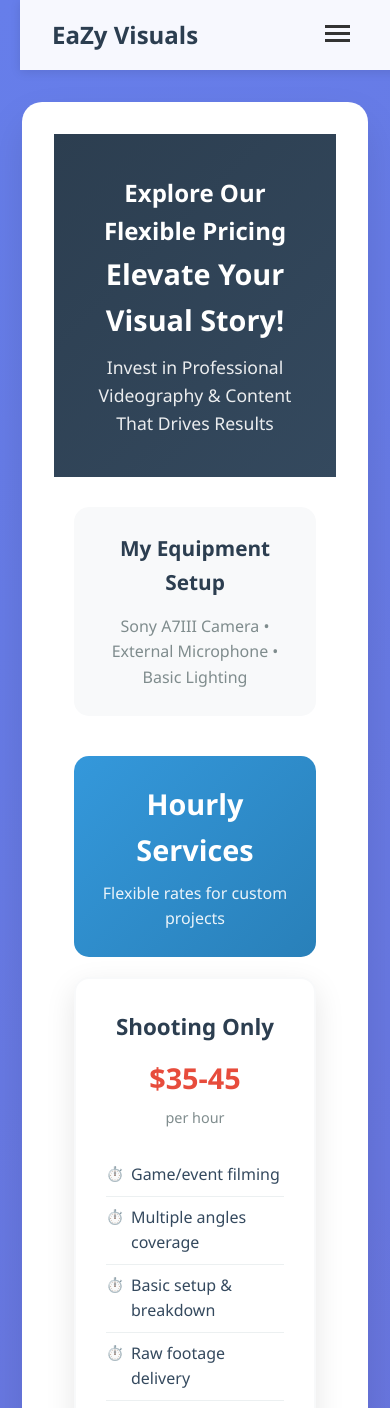
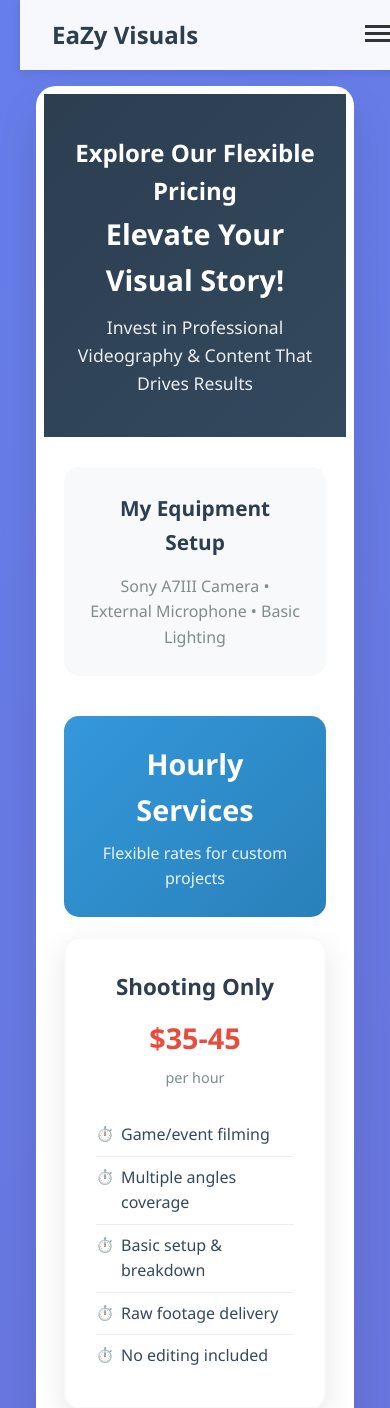
Before and after one commit to ZanderDent/Eazy-visuals, a Flask app: page / in a window 390 px wide. Shown: the top 1408 px of the page. Run offline with Flask 3, Linux system fonts and the light colour scheme.

Commit message:
Update styles.css

```diff
--- a/static/styles.css
+++ b/static/styles.css
@@ -56,8 +56,7 @@ body {
 .main-content {
     margin-top: 50px; /* Default margin for desktop */
     padding: 2rem;
-    margin-left: -30px;
-    margin-right: -30px;
+    width: 100%;
 }
 
 .container {
@@ -68,6 +67,7 @@ body {
     box-shadow: 0 20px 40px rgba(0,0,0,0.1);
     overflow: hidden;
     padding: 2rem;
+    width: 90%; /* Default width for desktop */
 }
 
 .flash-messages {
@@ -104,7 +104,7 @@ body {
     flex-direction: column;
     cursor: pointer;
     gap: 4px;
-    margin-right: 40px;
+    margin-right: 0px;
 }
 
 .hamburger .bar {
@@ -155,11 +155,17 @@ body {
         transform: translateY(-7px) rotate(-45deg);
     }
 
-    /* Adjust main content margin for mobile when navbar height changes */
+    /* Adjust main content and container for mobile */
     .main-content {
-        margin-top: 50px; /* Default margin for desktop */
-        padding: 2rem;
-        margin-left: -30px;
-        margin-right: -30px;
+        margin-top: 50px;
+        padding: 1.0rem;
+        width: 100%;
+    }
+
+    .container {
+        width: 100%; /* Wider container on mobile */
+        padding: 0.5rem;
+        border-radius: 15px;
+        margin: 0 auto;
     }
 }
```
